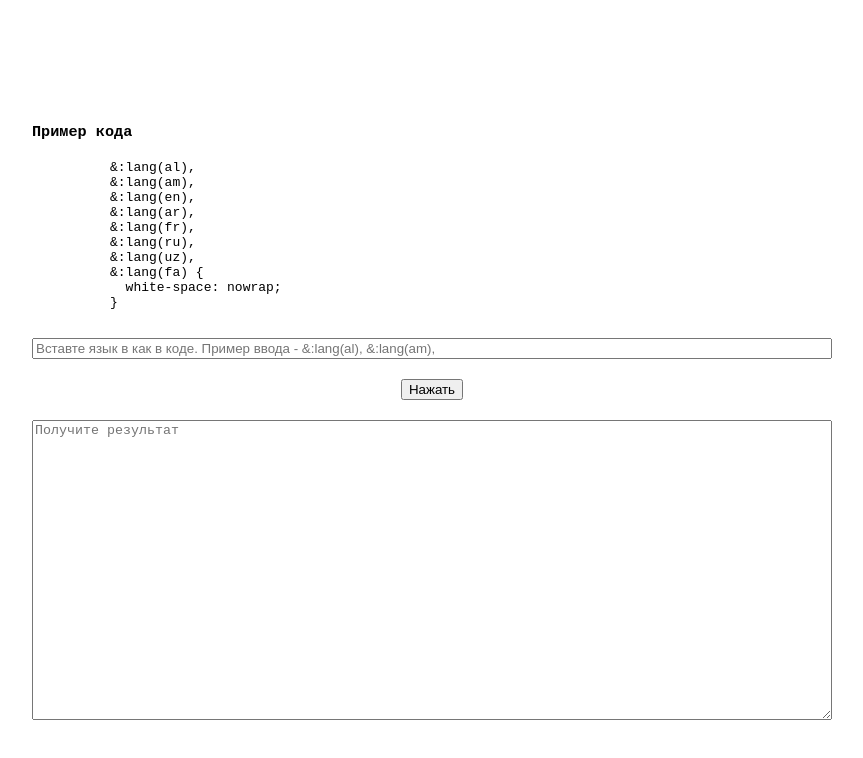
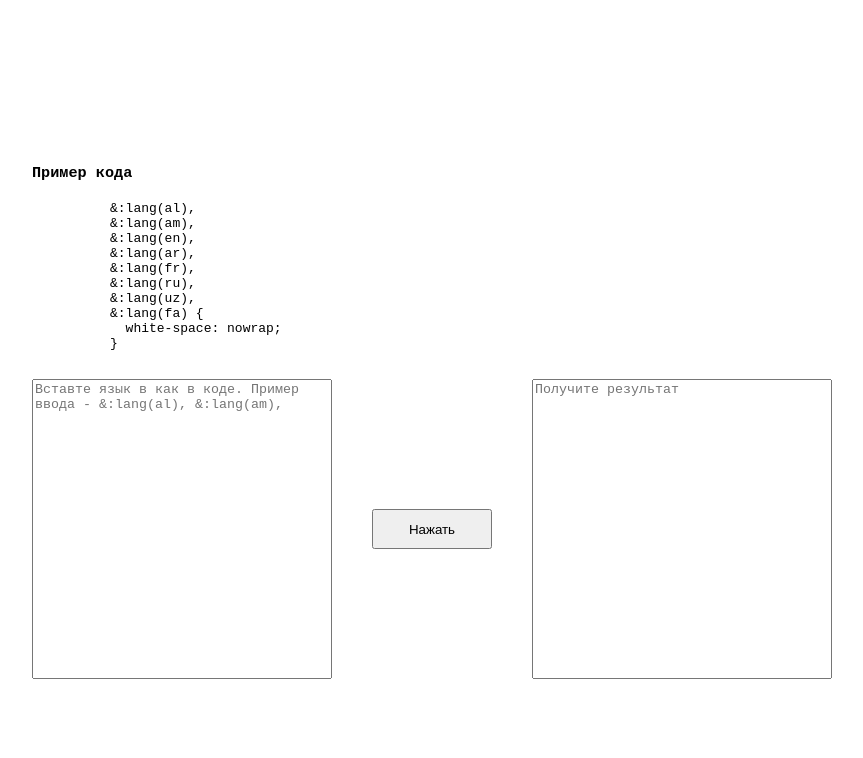
Before and after one commit to DmitryPash/Lang-translators, a plain HTML site: page index.html in a window 1280 px wide. Shown: the whole page, without its empty margins (208-1071 px from the left). Drawn offline with Linux system fonts and the light colour scheme.

Commit message:
change input

```diff
--- a/index.html
+++ b/index.html
@@ -20,13 +20,16 @@
             white-space: nowrap;
           }
         </pre>
-      <input
-        id="input"
-        type="text"
-        placeholder="Вставте язык в как в коде. Пример ввода - &:lang(al), &:lang(am),"
-      />
-      <button class="trans">Нажать</button>
-      <textarea class="output" placeholder="Получите результат"></textarea>
+      <div class="wrapper">
+        <textarea
+          id="input"
+          class="input-area"
+          wrap="hard"
+          placeholder="Вставте язык в как в коде. Пример ввода - &:lang(al), &:lang(am),"
+        ></textarea>
+        <button class="trans">Нажать</button>
+        <textarea class="output" placeholder="Получите результат"></textarea>
+      </div>
     </div>
   </body>
   <script>
@@ -158,13 +161,8 @@
       align-items: center;
       justify-content: center;
     }
-    .container {
-      max-width: 800px;
-      width: 100%;
-      display: flex;
-      flex-direction: column;
-      align-items: center;
-      justify-content: center;
+    textarea {
+      resize: none;
     }
     input {
       width: 100%;
@@ -175,12 +173,34 @@
     h3 {
       margin-bottom: 4px;
     }
+    .container {
+      max-width: 800px;
+      width: 100%;
+      display: flex;
+      flex-direction: column;
+      align-items: center;
+      justify-content: center;
+    }
+    .wrapper {
+      display: flex;
+      align-items: center;
+      width: 100%;
+    }
     .output {
       height: 300px;
-      width: 100%;
+      max-width: 100%;
+      flex: 1 0 auto;
+    }
+    .input-area {
+      height: 300px;
+      max-width: 100%;
+      flex: 1 0 auto;
     }
     .trans {
-      margin: 20px 0px;
+      margin: 0px 40px;
+      height: 40px;
+      max-width: 120px;
+      width: 100%;
     }
   </style>
 </html>
```
